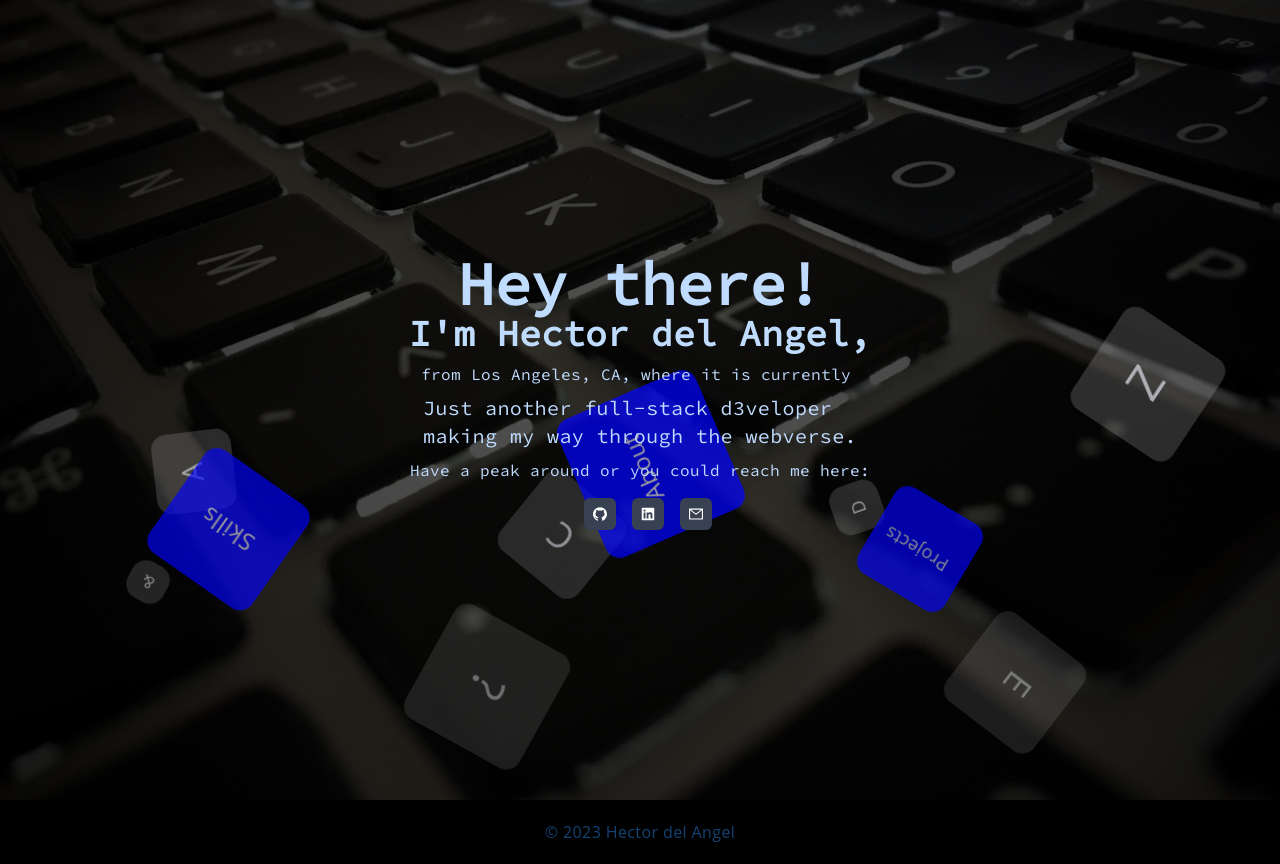
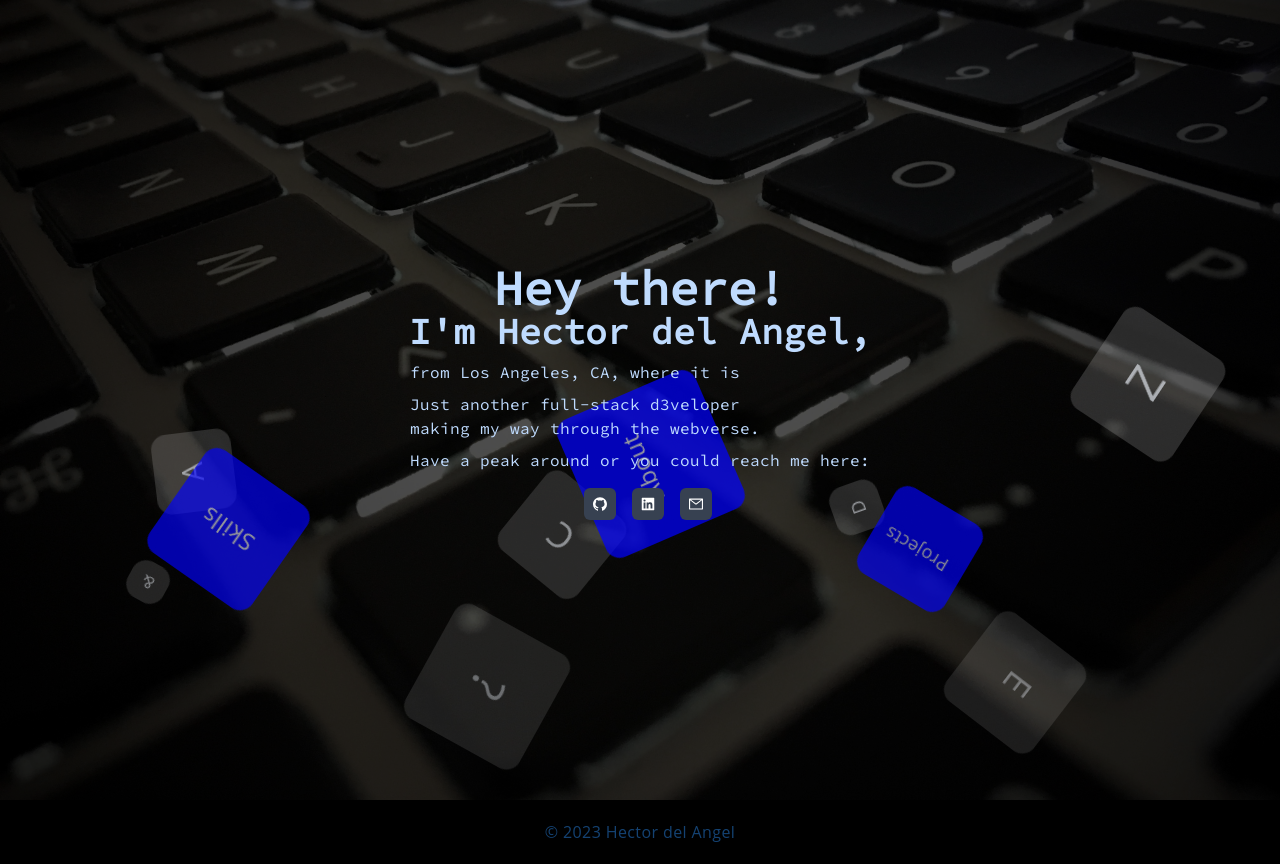
Before and after one commit to h3c70rdelAn9el/el-portfolio, a Next.js app: page / in a window 1280 px wide. Built offline with nearby package versions, Linux system fonts and the light colour scheme; no server answers.

Commit message:
fix overflow issue on homepage

```diff
--- a/components/Animated.jsx
+++ b/components/Animated.jsx
@@ -5,14 +5,16 @@ const Animated = () => {
     return (
         <div className="">
             {/* add an overflow-hidden in the globals.css */}
-            <div className="fixed top-0 z-50 h-screen area">
-                <ul className="m-auto overflow-hidden text-gray-300 circles">
+            <div className="fixed top-0 z-50 h-screen overflow-x-hidden area">
+                <ul className="w-1/2 m-auto overflow-hidden text-gray-300 circles">
                     <li className="pt-5 text-3xl text-center">A</li>
                     <li className="pt-2 text-center text-md">&</li>
                     <li className="pt-10 text-5xl text-center opacity-70">?</li>
                     <li className="text-4xl text-center pt-7 opacity-70">C</li>
                     <li className="pt-3 text-lg text-center opacity-70">D</li>
-                    <li className="pt-8 text-4xl text-center opacity-70">E</li>
+                    <li className="hidden pt-8 text-4xl text-center opacity-70 sm:block">
+                        E
+                    </li>
                     <li className="pt-3 text-lg text-center opacity-70">F</li>
                     <li
                         className="pt-8 pr-8 overflow-hidden text-lg text-center duration-300 border-2 border-transparent hover:text-blue-400 opacity-80 hover:border-2 hover:border-blue-500 hover:cursor-pointer"
--- a/components/Main.jsx
+++ b/components/Main.jsx
@@ -13,27 +13,30 @@ export const Main = () => {
                     backgroundAttachment: 'fixed',
                     backgroundPosition: 'cover',
                 }}></div>
-            <div className="absolute z-50 font-source flex flex-col items-center justify-center pb-4 mx-auto text-blue-200 w-[550px] main-section h-min">
-                <h1 className="text-4xl md:text-6xl">Hey there!</h1>
-                <h1 className="text-3xl md:text-4xl waviy">
+            <div className="absolute z-50 flex flex-col items-center justify-center w-full pb-4 mx-auto text-blue-200 font-source main-section h-min">
+                <h1 className="text-3xl md:text-5xl">Hey there!</h1>
+                <h1 className="text-2xl md:text-4xl waviy">
                     I&apos;m Hector del Angel,
                 </h1>
+
+                <div className="px-2 text-md md:text-base">
                     <div className="flex flex-row pt-2">
-                    <p className="mr-2 text-sm md:text-base">
-                        from Los Angeles, CA, where it is currently
-                    </p>
+                        <div className="mr-2 text-md md:text-base">
+                            from Los Angeles, CA, where it is
                             <Weather />
                         </div>
-                {/* weather */}
+                    </div>
 
-                <di className="text-lg md:text-xl">
-                    <p className="mt-2">Just another full-stack d3veloper</p>
+                    <div className="">
+                        <p className="mt-2">
+                            Just another full-stack d3veloper
+                        </p>
                         <p>making my way through the webverse.</p>
-                </di>
-                <p className="mt-2 text-sm md:text-base">
+                        <p className="mt-2">
                             Have a peak around or you could reach me here:
                         </p>
-                <div className="flex flex-row mt-4 z-[99999]">
+                    </div>
+                    <div className="flex flex-row justify-center mt-4 z-[99999]">
                         <div className="social-link">
                             <a
                                 href="https://github.com/h3c70rdelan9el"
@@ -61,5 +64,6 @@ export const Main = () => {
                     </div>
                 </div>
             </div>
+        </div>
     )
 }
--- a/styles/globals.css
+++ b/styles/globals.css
@@ -6,6 +6,7 @@
     body {
         @apply tracking-wide bg-slate-200 text-slate-800;
         background: black;
+        overflow-x: hidden !important;
     }
 
     h1,
@@ -86,7 +87,7 @@
 .area {
     width: 100%;
     height: 100vh;
-    overflow-x: hidden;
+    overflow-x: hidden !important;
 }
 
 .circles {
@@ -95,7 +96,7 @@
     left: 0;
     width: 100%;
     height: 100%;
-    overflow: hidden;
+    overflow: hidden !important;
 }
 
 .circles li {
@@ -151,6 +152,7 @@
     animation-duration: 10s;
 }
 
+/* E */
 .circles li:nth-child(6) {
     left: 75%;
     width: 110px;
@@ -195,6 +197,7 @@
     animation-duration: 16s;
     background: blue;
 }
+/* Z */
 
 .circles li:nth-child(11) {
     left: 85%;
```
Lines whose indentation alone changed are shown as unchanged.
